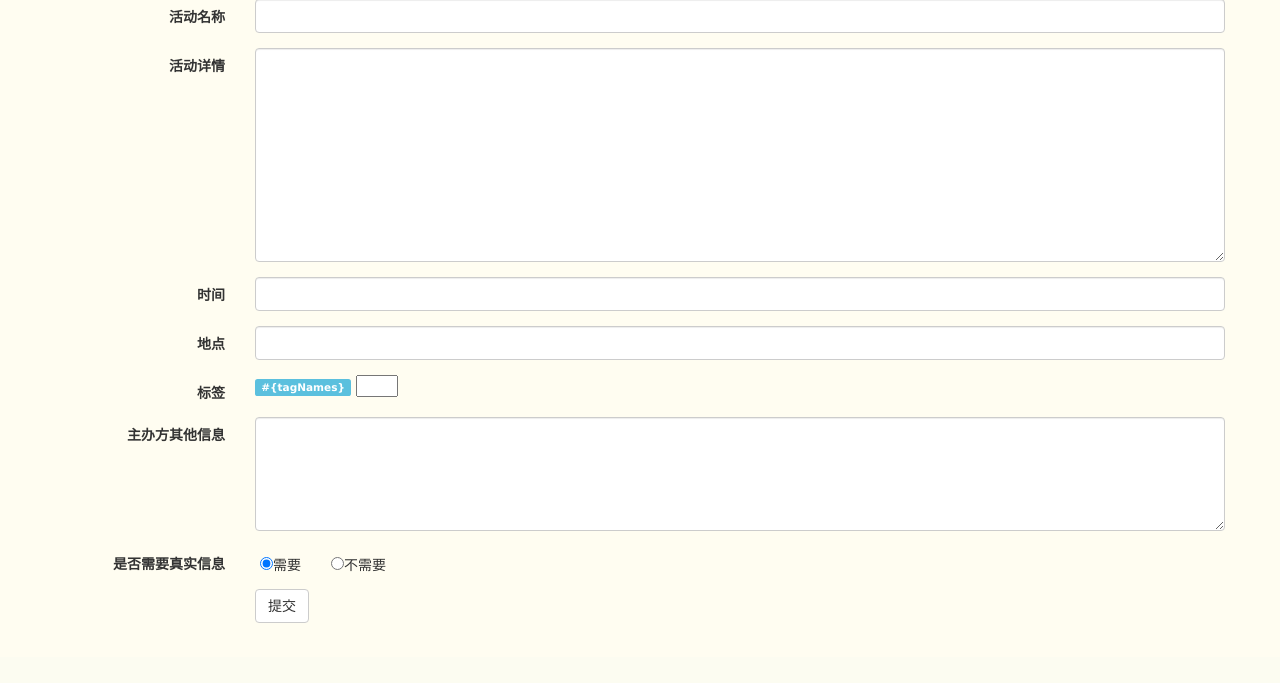
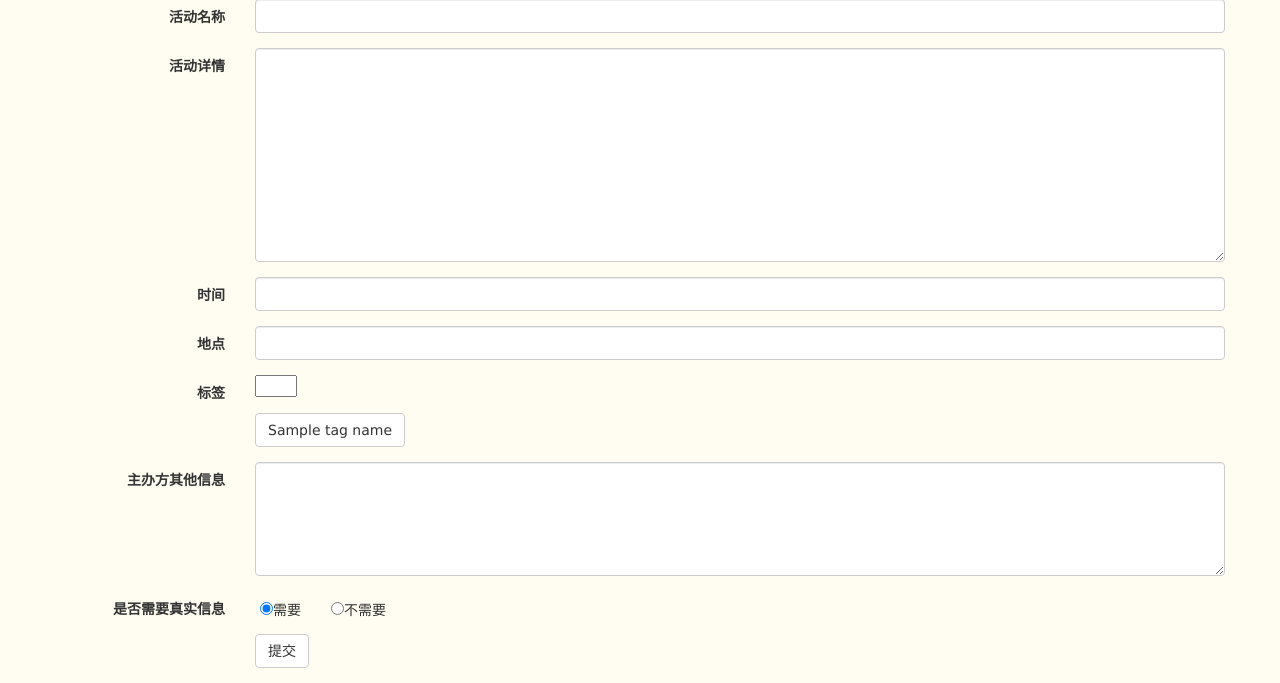
Before and after one commit to natsu12/Activitee, a Node project: template src/views/create.jade in a window 1280 px wide. Shown: the part 143-826 px from the top of the page. Before the commit the page ends 766 px from the top, so only its background shows below. Run offline with Node 20 templates, Linux system fonts and the light colour scheme; the template is opened without the code that fills it: most values are stand-ins (such as "Sample title", 1, 10 or a date in 2020); style sheets or scripts are compiled from the project's sources.

Commit message:
hacked a normal way to input tags

```diff
--- a/src/views/create.jade
+++ b/src/views/create.jade
@@ -27,8 +27,11 @@
               .form-group
                   label.col-sm-2.control-label(for="inputCover") 标签
                   .col-sm-10
-                      - tagNames = tagNames.join(",")
-                      input#inputTags.form-control(type="text", name="activity[tags]", data-role="tagsinput", value="#{tagNames}")
+                      - tagList = tagNames.join(",")
+                      input#inputTags.form-control(type="text", name="activity[tags]", data-role="tagsinput")
+                      br
+                      - for (var i = 0; i < tagNames.length; ++i)
+                        button.btn-addTag.btn.btn-default(type="button") #{tagNames[i]}
               .form-group
                   label.col-sm-2.control-label(for="inputPlace") 主办方其他信息
                   .col-sm-10
```
Also changed, not shown: 1 other file.
